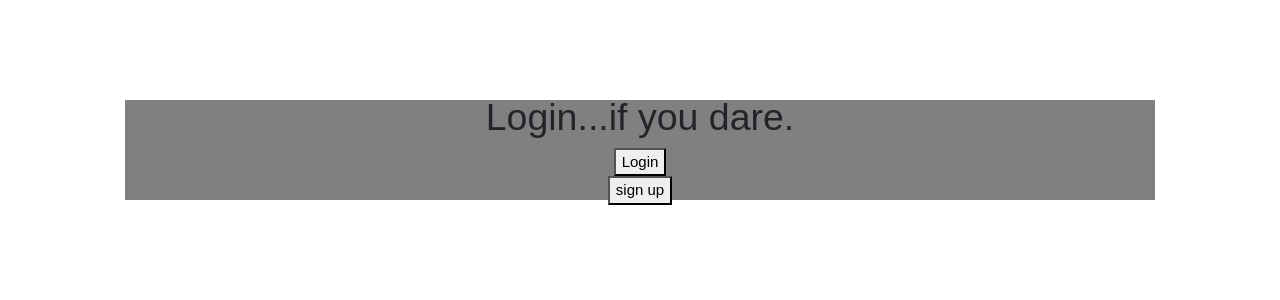
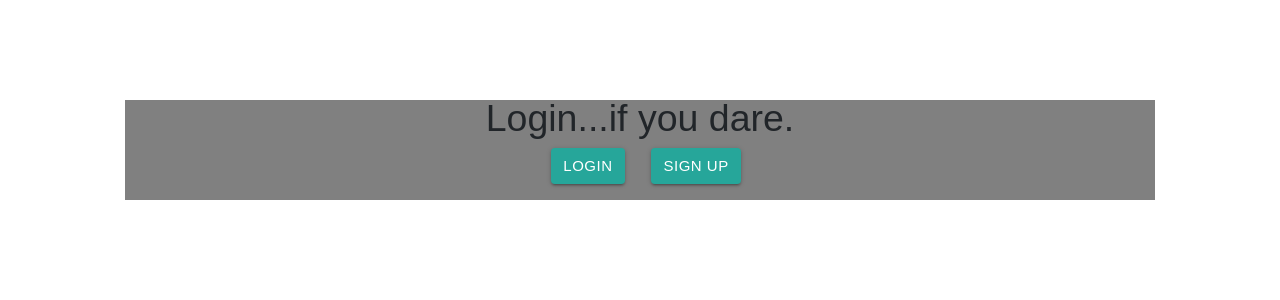
Before and after one commit to Ryanv027/mooch, a React app: page / in a window 1280 px wide. Shown: the top 300 px of the page. Built offline with nearby package versions, Linux system fonts and the light colour scheme.

Commit message:
fixed button style

```diff
--- a/src/presentational/Login/LogUser.js
+++ b/src/presentational/Login/LogUser.js
@@ -4,7 +4,8 @@ class LogUser extends Component {
     render = () => {
         return (
             <div className="row">
-                <form className="col s12">
+                <div className = "col s10 offset-s1 center">
+                <form className="col s10">
                     <div className="row">
                         <div className="input-field col s6">
                             <input placeholder = "username" type="text" className="validate" />
@@ -13,7 +14,9 @@ class LogUser extends Component {
                             <input placeholder = "password" type="password" className="validate" />
                         </div>
                     </div>
+                    <button className = "btn waves-effect waves light">submit</button>
                 </form>
+                </div>
             </div>
         )
     }
--- a/src/presentational/Login/Login.js
+++ b/src/presentational/Login/Login.js
@@ -45,8 +45,14 @@ class Login extends Component {
             <div className="col s8">
               <div className={styles.loginContainer}>
                 <h1>Login...if you dare.</h1>
-                <button onClick={this.handleLogin}>Login</button>
-                <button onClick={this.handleSignUp}>sign up</button>
+                <div className = "row">
+                  <div className = "col s6">
+                    <button className = "btn waves-effect waves-light" onClick={this.handleLogin}>Login</button>
+                  </div>
+                  <div className = "col s6">
+                    <button className = "btn waves-effect waves-light" onClick={this.handleSignUp}>sign up</button>
+                  </div>
+                </div>
               </div>
             </div>
           </div>
--- a/src/presentational/Login/SignUp.js
+++ b/src/presentational/Login/SignUp.js
@@ -46,7 +46,8 @@ class SignUp extends Component {
   render = () => {
     return (
       <div className="row">
-        <form className="col s12" onSubmit={this.handleSubmit}>
+        <div className = "col s10 offset-s1 center">
+        <form className="col s10" onSubmit={this.handleSubmit}>
           <div className="row">
             <div className="input-field col s6">
               <input
@@ -87,8 +88,9 @@ class SignUp extends Component {
               />
             </div>
           </div>
-          <button>submit</button>
+          <button className = "btn waves-effect waves light">submit</button>
         </form>
+        </div>
       </div>
     );
   };
```
